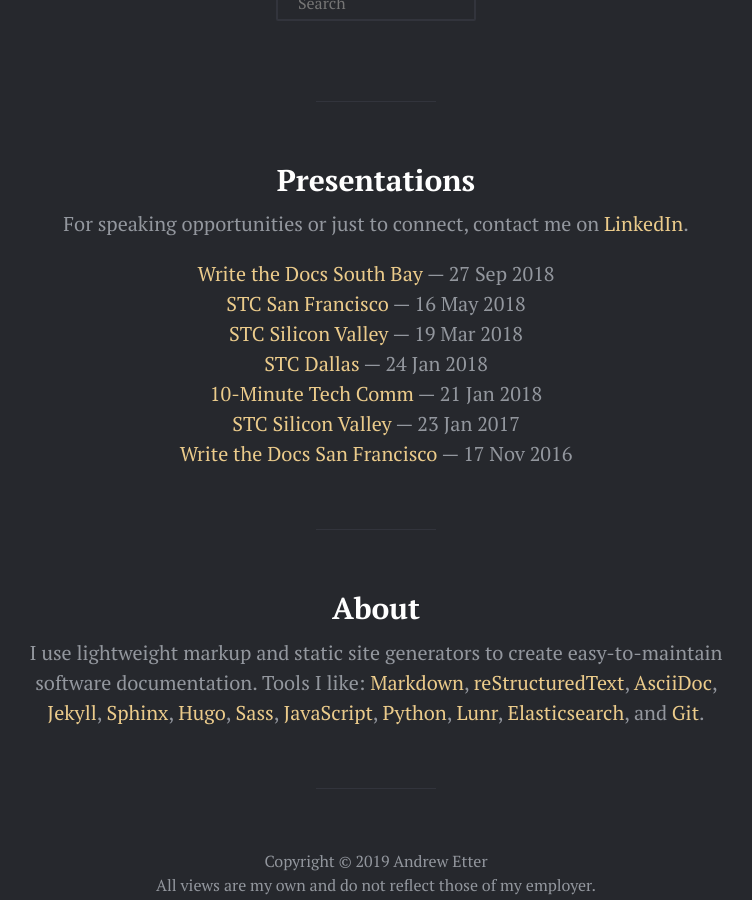
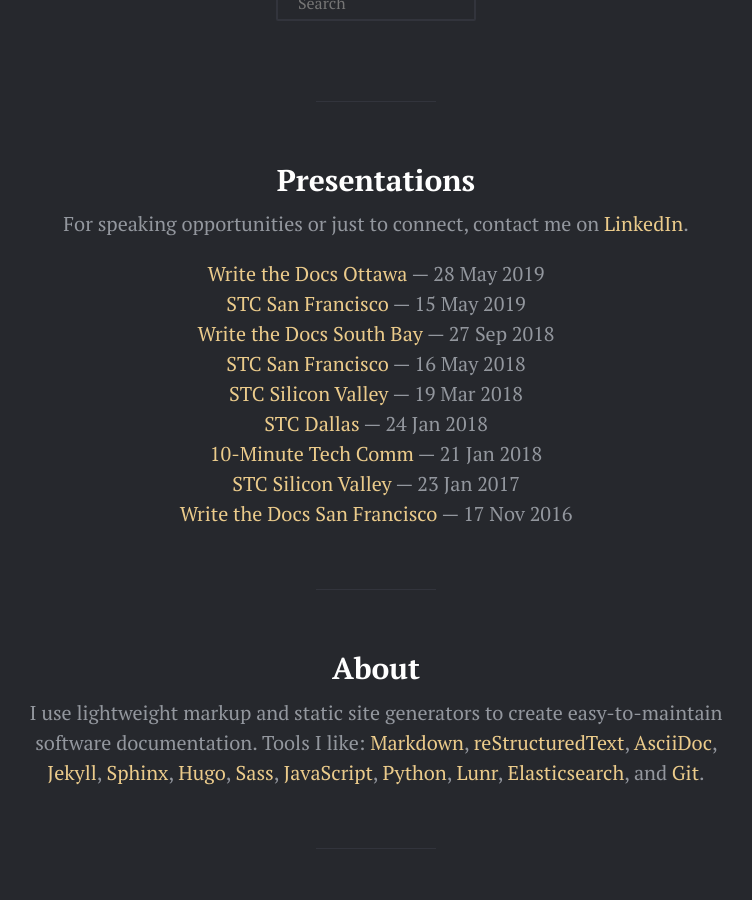
Before and after one commit to aetter/aetter.github.io, a Jekyll site: the page built from index.html, in a window 1280 px wide and 900 px high, scrolled down 1231 px. Shown: the whole window, without its empty margins (264-1016 px from the left). Built offline with Jekyll 4.4.1, drawn with Linux system fonts in a browser that asks for light colours; the list of posts is cut into pages by our own code; comment, search, counter and statistics services are not loaded.

Commit message:
New meetups

```diff
--- a/index.html
+++ b/index.html
@@ -42,6 +42,8 @@
 <p>For speaking opportunities or just to connect, contact me on <a href="{{ site.author.linkedin }}">LinkedIn</a>.</p>
 {% endif %}
 <p>
+  <a target="_blank" href="https://www.meetup.com/Write-The-Docs-YOW-Ottawa/">Write the Docs Ottawa</a> &mdash; 28 May 2019<br />
+  <a target="_blank" href="https://www.meetup.com/stc-sf/">STC San Francisco</a> &mdash; 15 May 2019<br />
   <a target="_blank" href="https://www.meetup.com/Write-the-Docs-SF/events/253986122/">Write the Docs South Bay</a> &mdash; 27 Sep 2018<br />
   <a target="_blank" href="https://www.meetup.com/stc-sf/events/250161416/">STC San Francisco</a> &mdash; 16 May 2018<br />
   <a target="_blank" href="https://youtu.be/yfoZF4tVVg8">STC Silicon Valley</a> &mdash; 19 Mar 2018<br />
```
Lines whose indentation alone changed are shown as unchanged.
